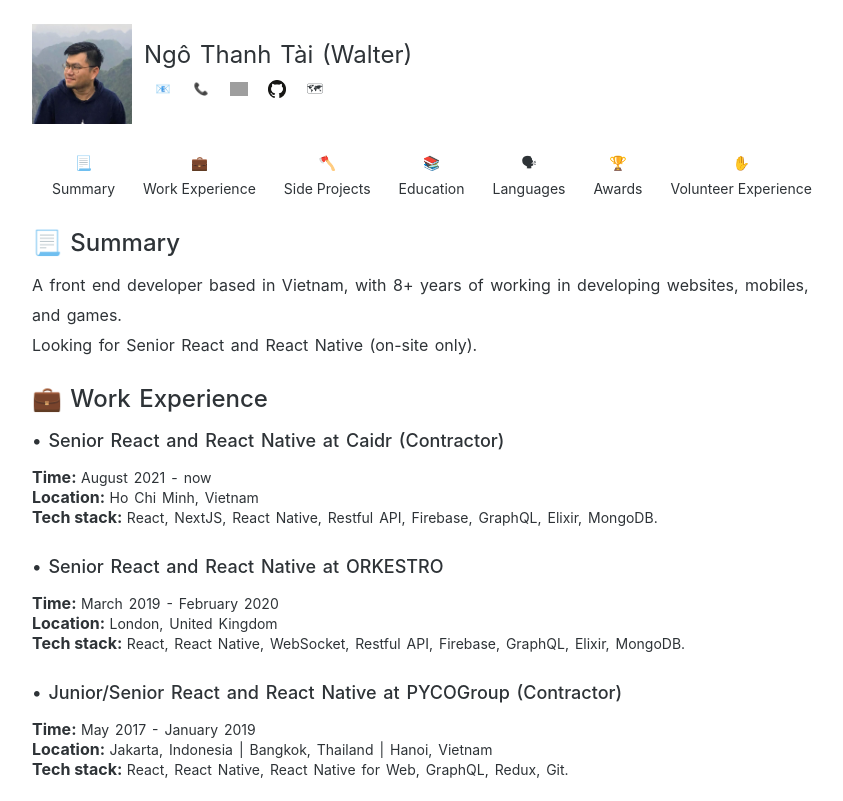
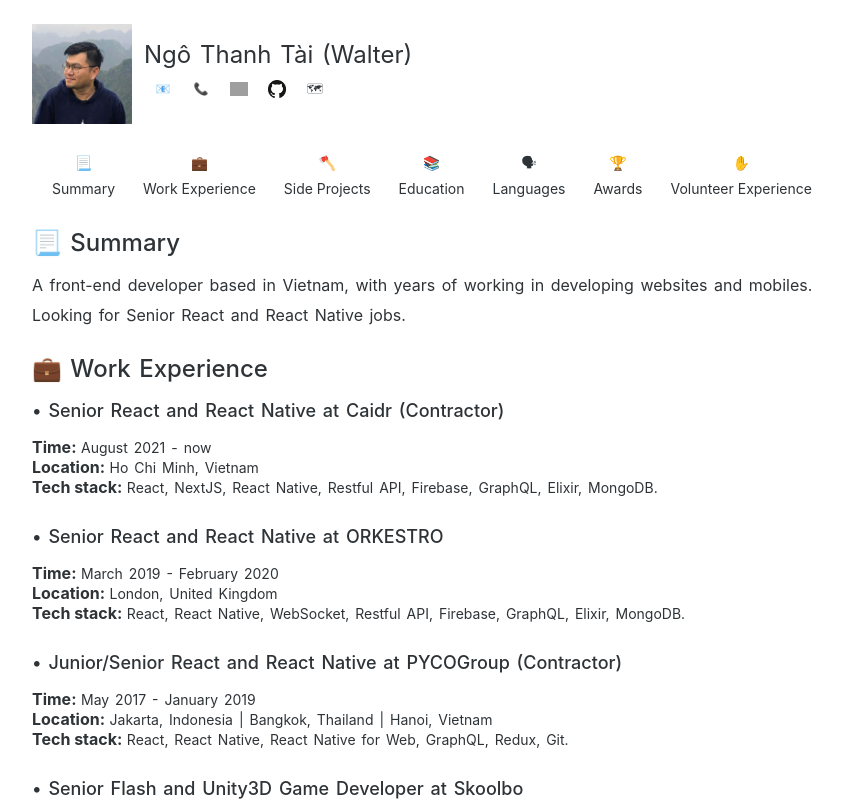
Before and after one commit to ngothanhtai/ngothanhtai.github.io, a React (Create React App) app: page / in a window 1280 px wide. Shown: the top 801 px of the page, without its empty margins (208-1051 px from the left). Built offline with nearby package versions, Linux system fonts and the light colour scheme; grey boxes are pictures that could not be loaded.

Commit message:
update Summary

```diff
--- a/src/components/Summary/Summary.tsx
+++ b/src/components/Summary/Summary.tsx
@@ -17,11 +17,11 @@
       <Spacer height={12} />
       <div>
         <p className="body">
-          A front end developer based in Vietnam, with  8+ years of working in developing websites, mobiles, and games.
+          A front-end developer based in Vietnam, with years of working in developing websites and mobiles.
         </p>
 
         <p className="body">
-          Looking for Senior React and React Native (on-site only).
+          Looking for Senior React and React Native jobs.
         </p>
       </div>
     </section>
```
Also changed, not shown: 8 other files (tests, documents, lock files or other folders).
